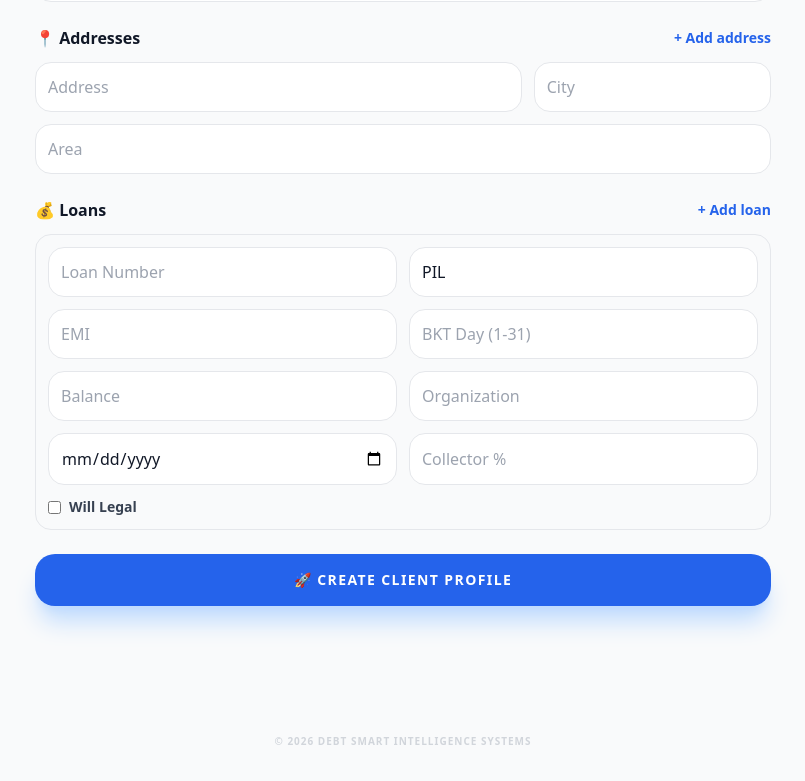
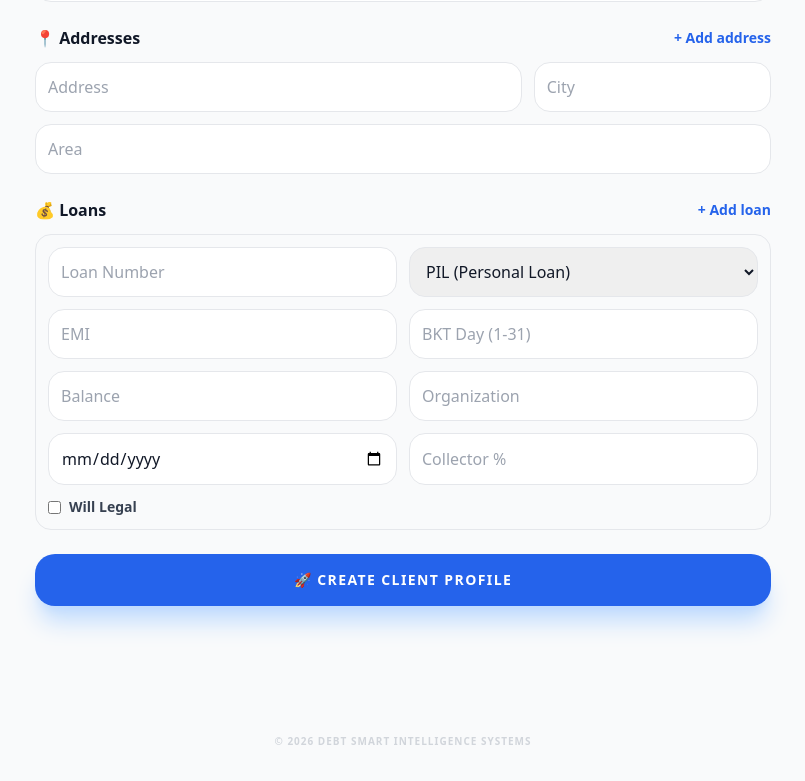
Before and after one commit to mohamedalaa7785-cpu/debt-smart-forge-next, a Next.js app: page /add-client in a window 1280 px wide. Shown: the part 1229-2010 px from the top of the page, without its empty margins (237-1042 px from the left). Built offline with nearby package versions, Linux system fonts and the light colour scheme; no server answers.

Commit message:
Fix: Convert product type to dropdown and improve add-client form UI

```diff
--- a/app/add-client/page.tsx
+++ b/app/add-client/page.tsx
@@ -346,7 +346,14 @@ export default function AddClientPage() {
         {loans.map((l, i) => (
           <div key={i} className="grid md:grid-cols-2 gap-3 border rounded-xl p-3">
             <input className="border rounded-xl p-3" placeholder="Loan Number" value={l.loanNumber} onChange={(e) => updateLoan(i, "loanNumber", e.target.value)} />
-            <input className="border rounded-xl p-3" placeholder="Loan type" value={l.loanType} onChange={(e) => updateLoan(i, "loanType", e.target.value)} />
+            <select className="border rounded-xl p-3" value={l.loanType} onChange={(e) => updateLoan(i, "loanType", e.target.value)}>
+              <option value="PIL">PIL (Personal Loan)</option>
+              <option value="CC">CC (Credit Card)</option>
+              <option value="AUTO">AUTO (Auto Loan)</option>
+              <option value="VSBL">VSBL (Visible)</option>
+              <option value="MC">MC (Mortgage)</option>
+              <option value="OTHER">OTHER</option>
+            </select>
             <input className="border rounded-xl p-3" placeholder="EMI" value={l.emi} onChange={(e) => updateLoan(i, "emi", e.target.value)} />
             <input className="border rounded-xl p-3" placeholder="BKT Day (1-31)" value={l.cycle} onChange={(e) => updateLoan(i, "cycle", e.target.value)} />
             <input className="border rounded-xl p-3" placeholder="Balance" value={l.balance} onChange={(e) => updateLoan(i, "balance", e.target.value)} />
```
